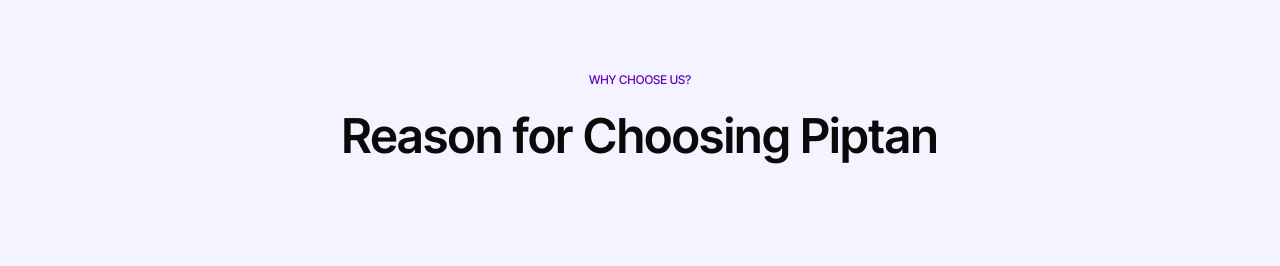
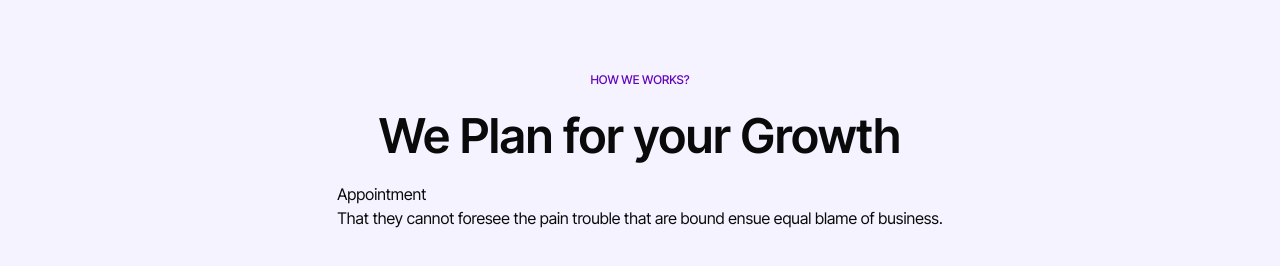
Before and after one commit to itzTedx/piptan-organization, a Next.js app: page / in a window 1280 px wide. Shown: the part 4834-5100 px from the top of the page. Built offline with nearby package versions, Linux system fonts and the light colour scheme.

Commit message:
feat(why-us): add unique ID to "Why Choose Us" image and update "How We Works" section with dynamic content

```diff
--- /dev/null
+++ b/src/data/how-we-works.ts
@@ -0,0 +1,9 @@
+export const HOW_WE_WORKS = [
+	{
+		id: "01",
+		title: "Appointment",
+		description:
+			"That they cannot foresee the pain trouble that are bound ensue equal blame of business.",
+		image: "/images/business.webp",
+	},
+];
--- a/src/data/why-us.ts
+++ b/src/data/why-us.ts
@@ -28,6 +28,7 @@
 		],
 	},
 	{
+		id: "middle",
 		image: "/images/group-business.webp",
 		alt: "Why Choose Us",
 	},
--- a/src/modules/views/how-we-works.tsx
+++ b/src/modules/views/how-we-works.tsx
@@ -1,12 +1,23 @@
 import { Badge } from "@/components/ui/badge";
+
+import { HOW_WE_WORKS } from "@/data/how-we-works";
 
 export function HowWeWorks() {
 	return (
 		<section className="container mx-auto flex flex-col items-center gap-4 py-10 sm:py-12 md:py-16 lg:py-28">
-			<Badge>Why Choose Us?</Badge>
+			<Badge>How we works?</Badge>
 			<h2 className="text-center font-semibold text-3xl leading-tight sm:text-4xl md:text-5xl">
-				Reason for Choosing Piptan
+				We Plan for your Growth
 			</h2>
+
+			<ul>
+				{HOW_WE_WORKS.map((item) => (
+					<li key={item.id}>
+						<h3>{item.title}</h3>
+						<p>{item.description}</p>
+					</li>
+				))}
+			</ul>
 		</section>
 	);
 }
--- a/src/modules/views/why-choose-us.tsx
+++ b/src/modules/views/why-choose-us.tsx
@@ -38,7 +38,10 @@
 									</div>
 								))
 							: item.image && (
-									<div className="relative flex aspect-square items-center justify-center overflow-hidden rounded-full">
+									<div
+										className="relative flex aspect-square items-center justify-center overflow-hidden rounded-full"
+										key={item.id}
+									>
 										<Logo className="relative z-20 scale-175 opacity-50" />
 										<div className="absolute inset-0 z-10 bg-primary/10 mix-blend-color" />
 										<Image
```
